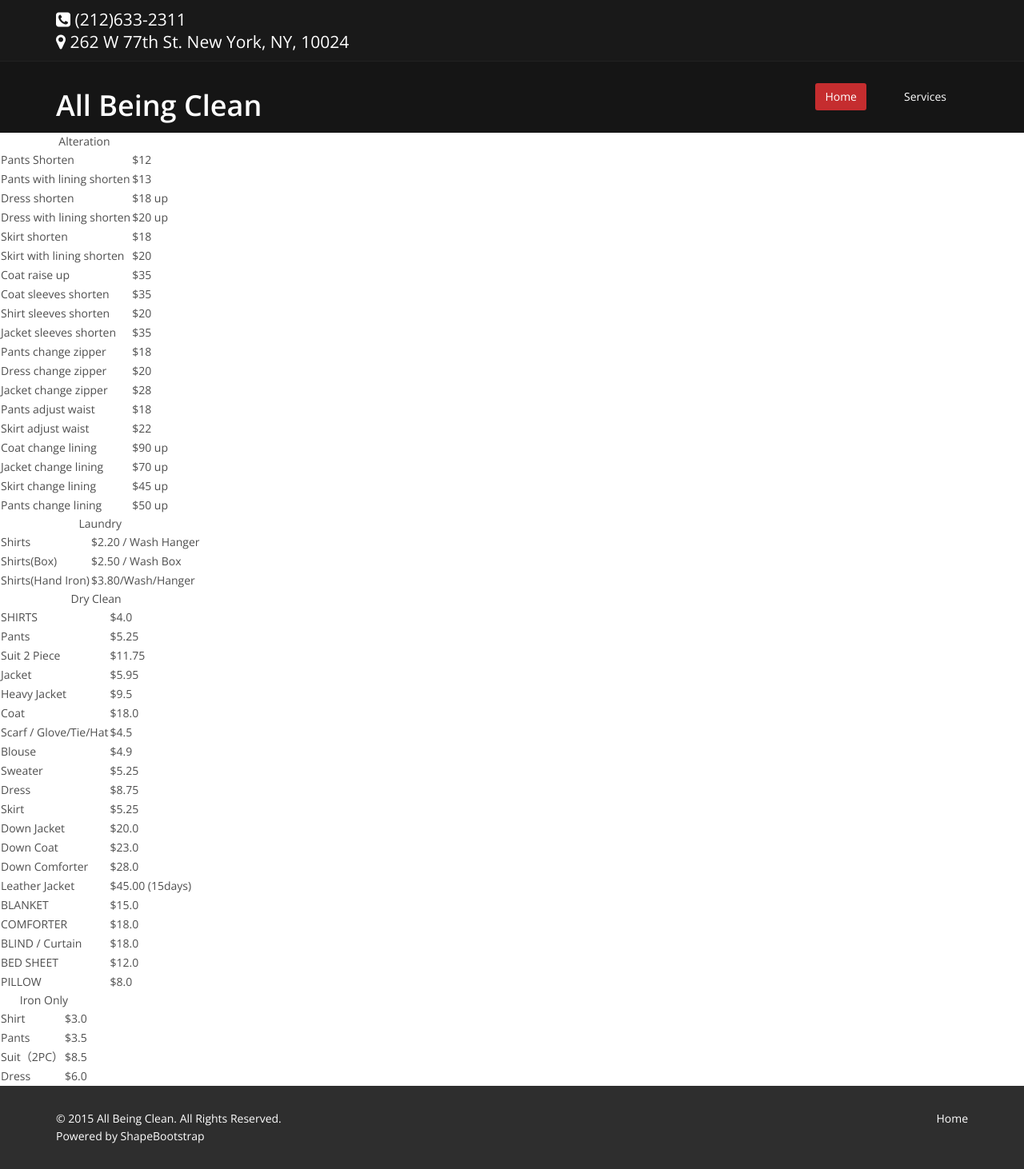
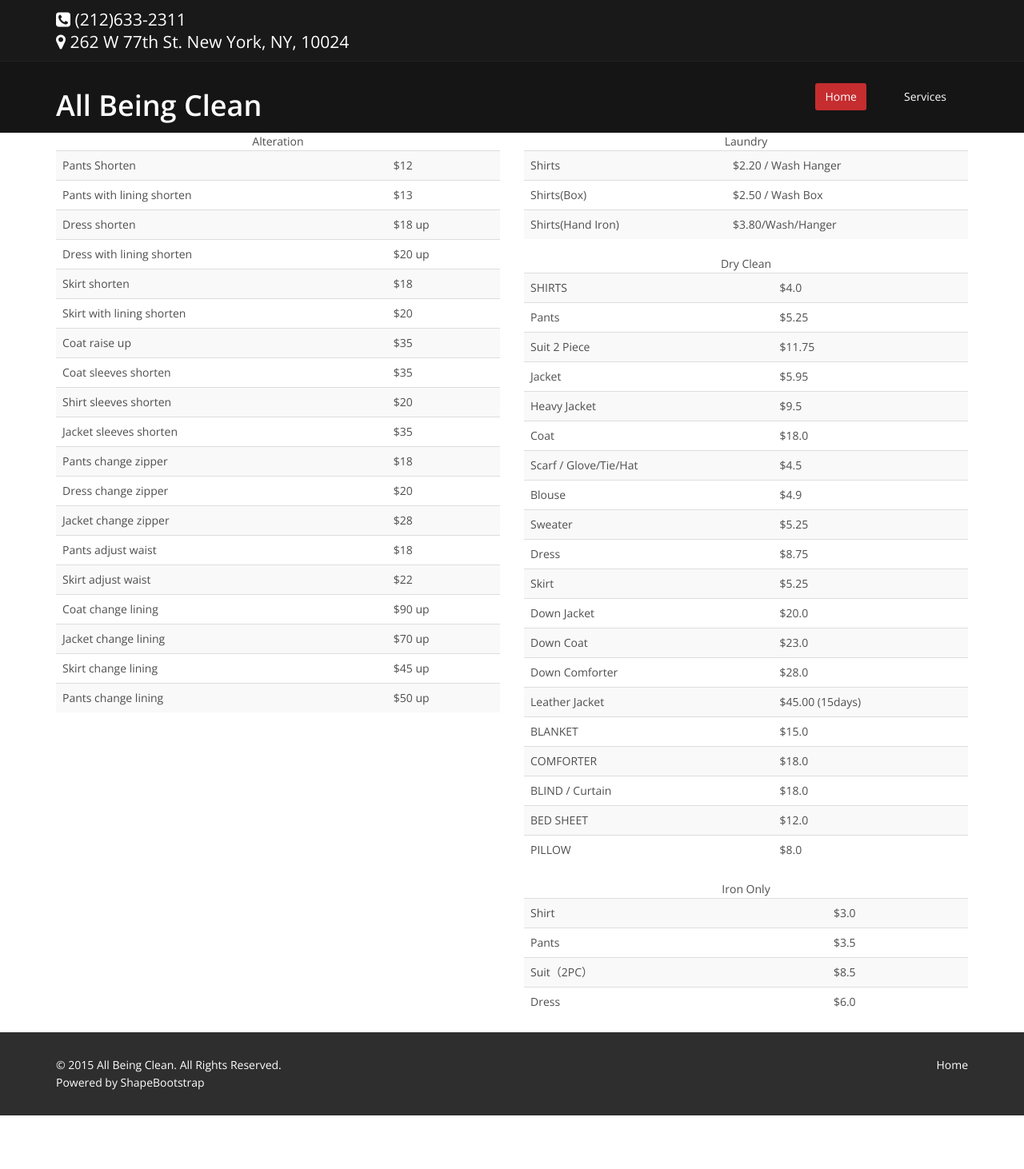
Before and after one commit to xiranou/abcdryclean, a Jekyll site: the page built from services.html, in a window 1280 px wide. Shown: the whole page at 80% size. Built offline with Jekyll 4.4.1, drawn with Linux system fonts in a browser that asks for light colours; after the commit the page ends 1395 px from its top, so only the background shows below that.

Commit message:
update table with grid

```diff
--- a/services.html
+++ b/services.html
@@ -1,7 +1,11 @@
 ---
 layout: default
 ---
-<table>
+<div class="container">
+  <div class="row">
+
+    <div class="col-md-6">
+      <table class="table table-striped">
         <caption>Alteration</caption>
         {% for alteration in site.data.alterations %}
         <tr>
@@ -10,8 +14,10 @@
         </tr>
         {% endfor %}
       </table>
+    </div>
 
-<table>
+    <div class="col-md-6">
+      <table class="table table-striped">
         <caption>Laundry</caption>
         {% for laundry in site.data.laundries %}
         <tr>
@@ -21,7 +27,7 @@
         {% endfor %}
       </table>
 
-<table>
+      <table class="table table-striped">
         <caption>Dry Clean</caption>
         {% for dry_clean in site.data.dry_cleans %}
         <tr>
@@ -31,7 +37,7 @@
         {% endfor %}
       </table>
 
-<table>
+      <table class="table table-striped">
         <caption>Iron Only</caption>
         {% for iron in site.data.irons %}
         <tr>
@@ -40,3 +46,7 @@
         </tr>
         {% endfor %}
       </table>
+    </div>
+
+  </div>
+</div>
```
Lines whose indentation alone changed are shown as unchanged.
